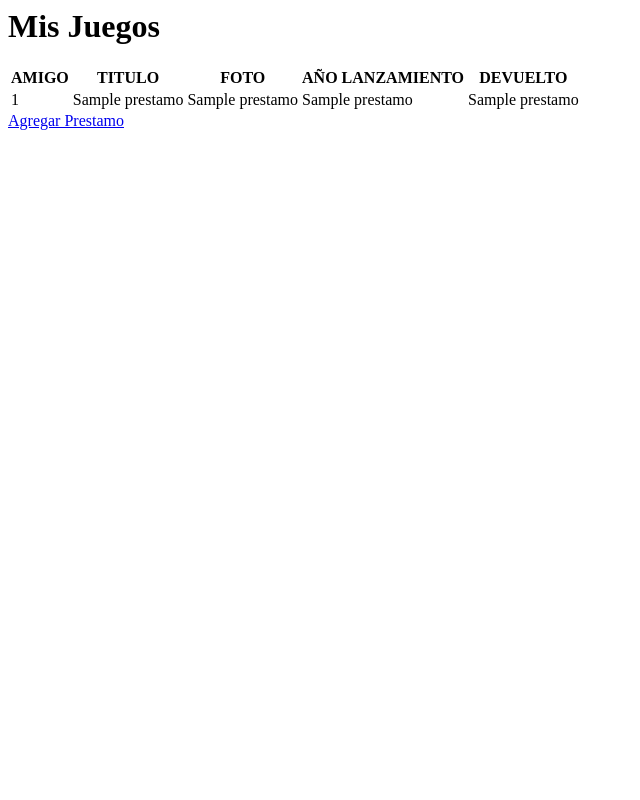
After one commit to psaenzguerrero/Pablo-practicaFinal-php, a PHP site: template Vistas/listaPrestamos.php in a window 1280 px wide. The commit adds this page. Shown: the whole page, without its empty margins (0-640 px from the left). Run offline with PHP 8.4, Linux system fonts and the light colour scheme; the template is opened without the code that fills it: most values are stand-ins (such as "Sample title", 1, 10 or a date in 2020).

Commit message:
lista de prestamos

```diff
--- a/Modelo/juegos.php
+++ b/Modelo/juegos.php
@@ -29,3 +29,4 @@
             return $consulta->execute();
         }
     }
+?>
--- /dev/null
+++ b/Vistas/listaPrestamos.php
@@ -0,0 +1,26 @@
+<body>
+    <h1>Mis Juegos</h1>
+    <table>
+        <thead>
+            <tr>
+                <th>AMIGO</th>
+                <th>TITULO</th>
+                <th>FOTO</th>
+                <th>AÑO LANZAMIENTO</th>
+                <th>DEVUELTO</th>
+            </tr>
+        </thead>
+        <tbody>
+            <?php foreach ($prestamos as $prestamo): ?>
+                <tr>
+                    <td><?= $prestamo[0] ?></td>
+                    <td><?= $prestamo[1] ?></td>
+                    <td><?= $prestamo[2] ?></td>
+                    <td><?= $prestamo[3] ?></td>
+                    <td><?= $prestamo[4] ?></td>
+                </tr>
+            <?php endforeach; ?>
+        </tbody>
+    </table>
+    <a href="index.php?action=agregarPrestamo">Agregar Prestamo</a>
+</body>
```
Also changed, not shown: Controlador/index.php (+18 -0 lines), Modelo/prestamos.php (+28 -2 lines).
